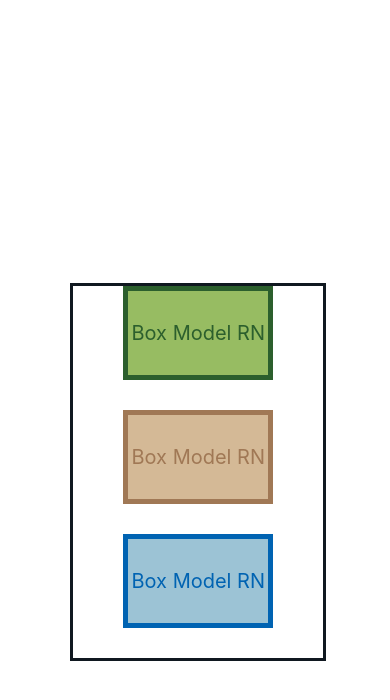
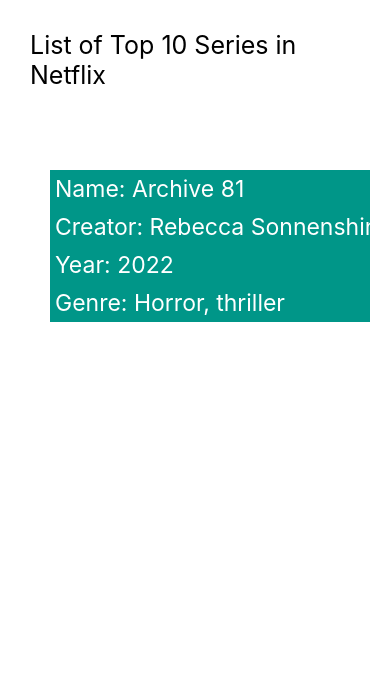
Before and after one commit to HackerGoliath/ReactNativeTut, a React Native app: screen / in a window 390 px wide. Shown: the top 700 px of the page. Built offline with nearby package versions, Linux system fonts and the light colour scheme.

Commit message:
23 Challenge-2 Scrolling Effects

```diff
--- a/App.js
+++ b/App.js
@@ -1,7 +1,8 @@
 // import libraries to create compenents
 import { StyleSheet, View } from 'react-native';
-import NetflixCard from './src/components/NetflixCard';
-import BoxModel from './src/screens/BoxModel';
+// import NetflixCard from './src/components/NetflixCard';
+// import BoxModel from './src/screens/BoxModel';
+import Challeng2SrollingEffects from './src/screens/Challeng2SrollingEffects';
 // import ButtonDemo from './src/screens/ButtonDemo';
 // import CustomComp from './src/screens/CustomComp';
 // import FirstChallenge from './src/screens/FirstChallenge';
@@ -18,8 +19,8 @@
   //   return `${fname} ${mname} ${lname}`
   // }
   return (
-    // <View>
-    <View style={styles.container}>
+    <View>
+      {/* <View style={styles.container}> */}
       {/* <Text style={styles.textStyle}>Hello World! {myName} from React Native from App</Text>
       <CustomComp />
       {myElement}
@@ -42,7 +43,10 @@
       {/* <NetflixCard /> */}
 
       {/* Box Model */}
-      <BoxModel />
+      {/* <BoxModel /> */}
+
+      {/* Challenge-2 Scrolling Effects FlatList */}
+      <Challeng2SrollingEffects />
 
     </View>
   );
--- /dev/null
+++ b/src/screens/Challeng2SrollingEffects.jsx
@@ -0,0 +1,94 @@
+/*
+Create a netflix top 10 shows card both horizontally and vertically
+*/
+
+import { StyleSheet, Text, View, Image, FlatList } from 'react-native'
+import React from 'react'
+
+const netflixSeries = [
+    {
+        name: "Archive 81",
+        year: "2022",
+        Creator: "Rebecca Sonnenshine",
+        Genre: "Horror, thriller",
+    },
+    {
+        name: "Cheer",
+        year: "2021 - 2022",
+        Creator: "Greg Whiteley",
+        Genre: "Docuseries",
+    },
+    {
+        name: "Cobra Kai",
+        year: "2018 - 2022",
+        Creator: "Hayden Scholssberg",
+        Genre: "Drama",
+    },
+    {
+        name: "The Witcher",
+        year: "2020 - 2021",
+        Creator: "Lauren Schmit Hissrich",
+        Genre: "Reality",
+    },
+    {
+        name: "Emily in Paris",
+        year: "2020",
+        Creator: "Darren Star",
+        Genre: "Romance, Drama",
+    },
+    {
+        name: "Death Note",
+        year: "2022",
+        Creator: "Rebecca Sonnenshine",
+        Genre: "Horror, thriller",
+    },
+]
+
+const Challeng2SrollingEffects = () => {
+    return (
+        <View>
+            <Text style={styles.mainHeading}>List of Top 10 Series in Netflix</Text>
+            <FlatList
+                keyExtractor={(key) => key.name}
+                horizontal
+                showsHorizontalScrollIndicator={false}
+                style={styles.listStyle}
+                data={netflixSeries}
+                renderItem={({ item }) => {
+                    return (
+                        <View style={styles.viewStyle}>
+                            <Text style={styles.textStyle} >Name: {item.name}</Text>
+                            <Text style={styles.textStyle} >Creator: {item.Creator}</Text>
+                            <Text style={styles.textStyle} >Year: {item.year}</Text>
+                            <Text style={styles.textStyle} >Genre: {item.Genre}</Text>
+                        </View>
+                    )
+                }}
+            />
+        </View>
+    )
+}
+
+export default Challeng2SrollingEffects
+
+const styles = StyleSheet.create({
+    listStyle: {
+        textAlign: "center",
+        margin: 20,
+        padding: 5,
+    },
+    viewStyle: {
+        padding: 5,
+        margin: 20,
+    },
+    mainHeading: {
+        margin: 30,
+        fontSize: 25,
+    },
+    textStyle: {
+        backgroundColor: "#009688",
+        fontSize: 23,
+        color: "white",
+        padding: 5,
+    },
+})
```
Also changed, not shown: src/screens/Challenge1.jsx (renamed from src/screens/FirstChallenge.jsx, +3 -4 lines), Screenshots/17 Multiple Styles.jpg (added).
